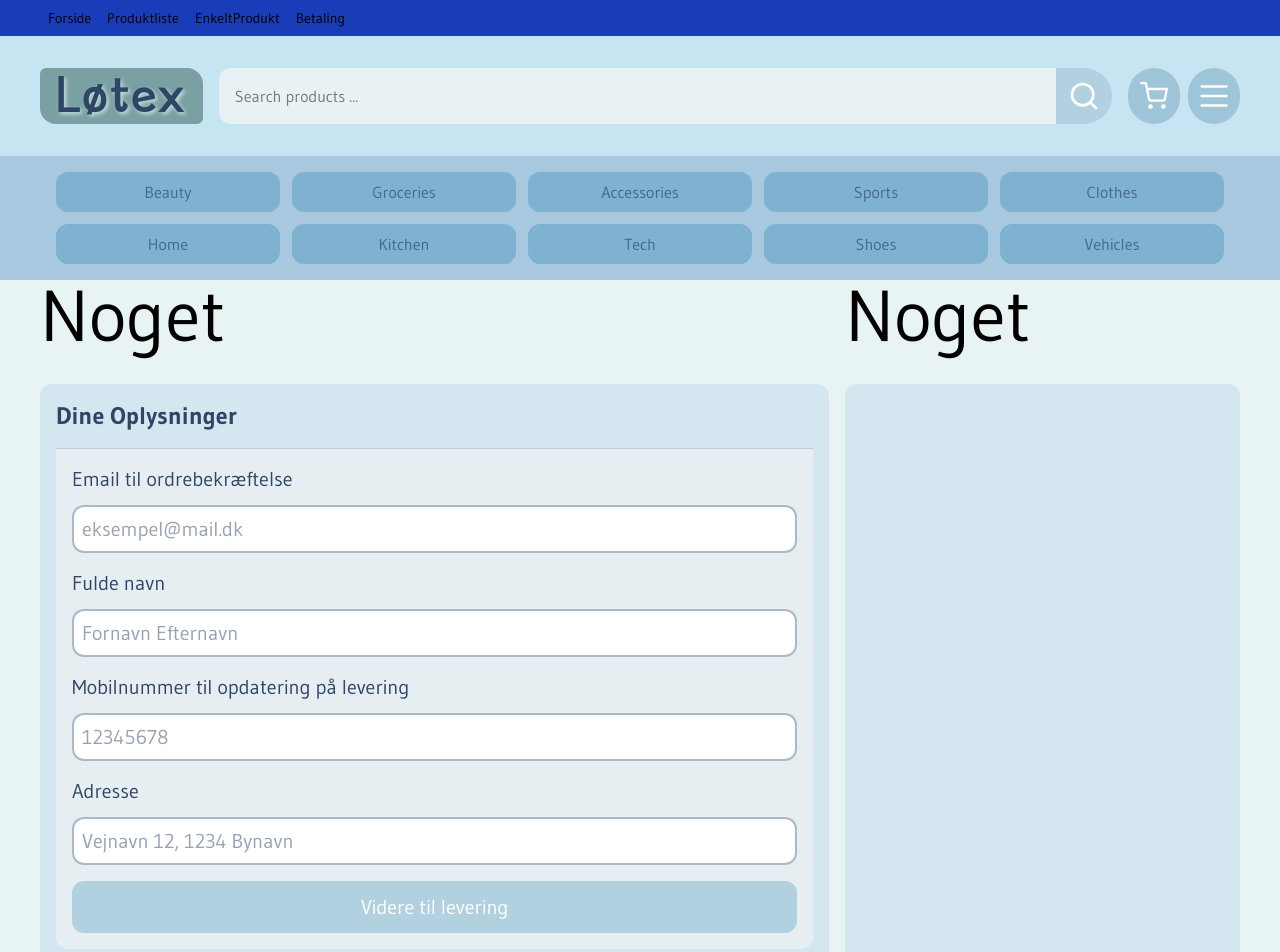
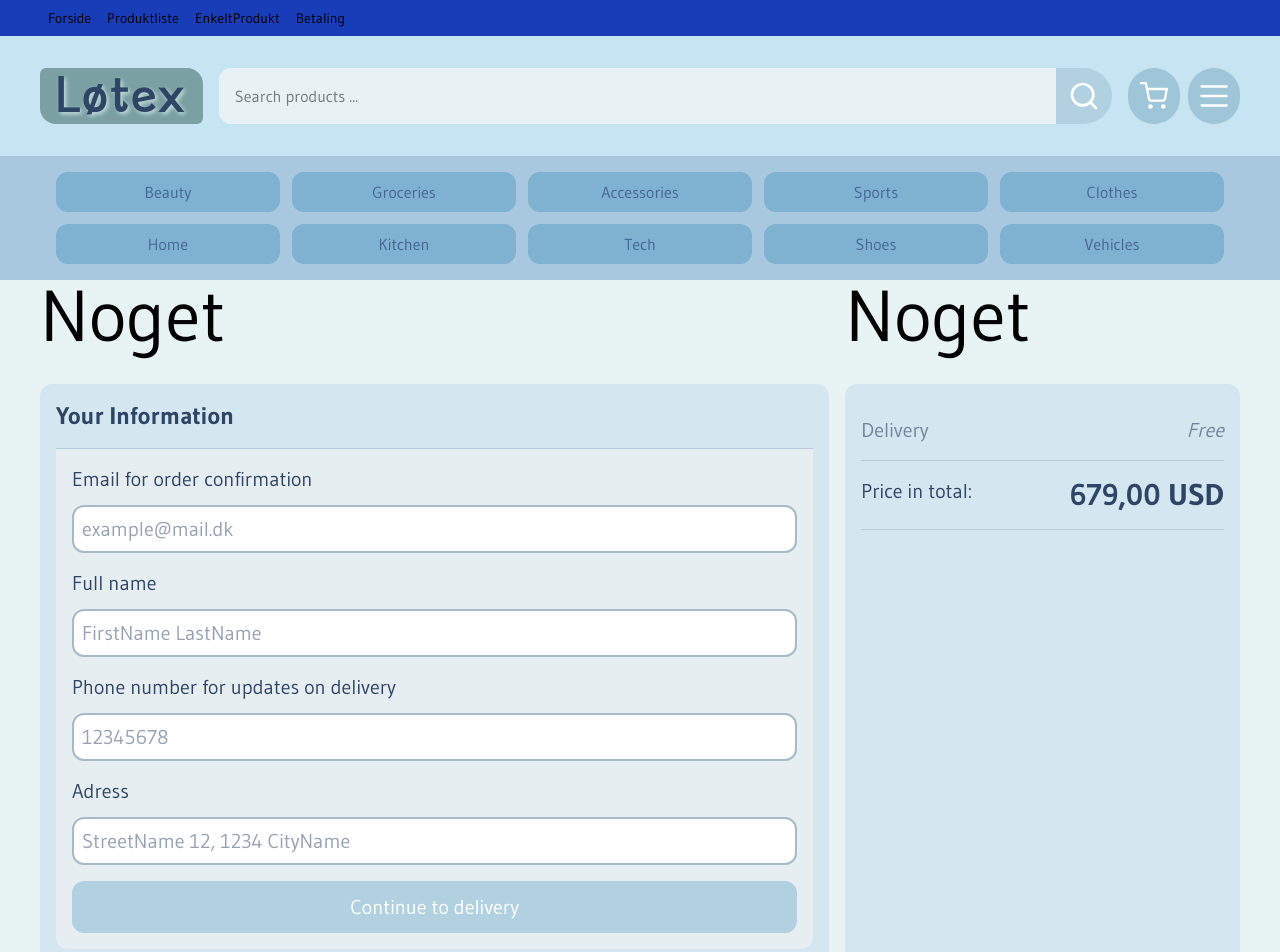
Before and after one commit to Jumo0003/En-simple-Webshop, a Next.js app: page /betaling in a window 1280 px wide. Shown: the top 952 px of the page. Built offline with nearby package versions, Linux system fonts and the light colour scheme.

Commit message:
pillet ved belob i alt sektion og accordion Victory

```diff
--- a/src/app/components/BelobSektion.jsx
+++ b/src/app/components/BelobSektion.jsx
@@ -1,5 +1,16 @@
 const BelobIAlt = () => {
-  return <section className="text-xl bg-[#D4E7F1] p-4 rounded-xl"></section>;
+  return (
+    <section className="text-xl text-[#2e4565] bg-[#D4E7F1] p-4 rounded-xl">
+      <div className="flex py-4 text-[#2e456598] justify-between border-b border-[#2e45652d]">
+        <h2>Delivery</h2>
+        <p className="italic">Free</p>
+      </div>
+      <div className="flex py-4 justify-between border-b border-[#2e45652d]">
+        <h2>Price in total:</h2>
+        <p className="text-3xl font-bold">679,00 USD</p>
+      </div>
+    </section>
+  );
 };
 
 export default BelobIAlt;
--- a/src/app/components/BetalingAccordion.jsx
+++ b/src/app/components/BetalingAccordion.jsx
@@ -12,10 +12,10 @@ const BetalingAccordion = () => {
   const betalingRef = useRef(null);
 
   const leveringOptions = [
-    {value: "all", label: "Posthus/pakkeboks - NordPost"},
-    {value: "discount", label: "Levering til butik"},
-    {value: "discount2", label: "Hjemmelevering [Lørdag]"},
-    {value: "soldout", label: "Hjemmelevering - NordPost"},
+    {value: "all", label: "Post office/parcel locker - NordPost"},
+    {value: "discount", label: "Delivery to shop"},
+    {value: "discount2", label: "Home delivery (Saturday)"},
+    {value: "soldout", label: "Home delivery - NordPost"},
   ];
 
   const selectedLevering =
@@ -26,30 +26,30 @@ const BetalingAccordion = () => {
     <section className="text-xl bg-[#D4E7F1] p-4 rounded-xl">
       <details ref={oplysningerRef} open>
         <summary className="text-[#2e4565] pb-4 border-b border-[#2e45652d] text-2xl font-bold rounded-t-xl cursor-pointer">
-          Dine Oplysninger
+          Your Information
         </summary>
         <form className="text-md flex flex-col gap-4 text-[#2e4565] bg-[#e7eef2] p-4 rounded-b-xl">
           <legend className="flex flex-col gap-3">
-            Email til ordrebekræftelse
+            Email for order confirmation
             <input
               type="email"
-              placeholder="eksempel@mail.dk"
+              placeholder="example@mail.dk"
               className="bg-white p-2 rounded-xl border-[#a6bbc7] border-2 focus:outline-none focus:ring-[#9FC5D9]"
             />
           </legend>
 
           <legend className="flex flex-col gap-3">
-            Fulde navn
+            Full name
             <input
               type="text"
-              placeholder="Fornavn Efternavn"
+              placeholder="FirstName LastName"
               maxLength={200}
               className="bg-white p-2 rounded-xl border-[#a6bbc7] border-2 focus:outline-none focus:ring-[#9FC5D9]"
             />
           </legend>
 
           <legend className="flex flex-col gap-3">
-            Mobilnummer til opdatering på levering
+            Phone number for updates on delivery
             <input
               type="tel"
               placeholder="12345678"
@@ -59,10 +59,10 @@ const BetalingAccordion = () => {
           </legend>
 
           <legend className="flex flex-col gap-3">
-            Adresse
+            Adress
             <input
               type="number"
-              placeholder="Vejnavn 12, 1234 Bynavn"
+              placeholder="StreetName 12, 1234 CityName"
               className="bg-white p-2 rounded-xl border-[#a6bbc7] border-2 focus:outline-none focus:ring-[#9FC5D9]"
             />
           </legend>
@@ -77,7 +77,7 @@ const BetalingAccordion = () => {
             }}
             className="transition-colors duration-400 w-full bg-[#b1d1e1] hover:bg-[#94b9cd] active:bg-[#94b9cd] hover:text-[#456695] active:text-[#456695] ease-in-out rounded-xl p-3 text-white"
           >
-            Videre til levering
+            Continue to delivery
           </button>
         </form>
       </details>
@@ -89,11 +89,11 @@ const BetalingAccordion = () => {
           }}
           className="text-[#2e4565] py-4 border-b border-[#2e45652d] text-2xl font-bold rounded-t-xl cursor-pointer"
         >
-          Levering
+          Delivery
         </summary>
         <div className="text-md text-[#2e4565] bg-[#e7eef2] flex flex-col gap-4 p-4 rounded-b-xl">
           <fieldset className="flex flex-col gap-2">
-            <legend className="font-bold mb-4">Leveringsmetoder</legend>
+            <legend className="font-bold mb-4">Delivery methods</legend>
 
             {leveringOptions.map((option) => (
               <button
@@ -121,7 +121,7 @@ const BetalingAccordion = () => {
             }}
             className="transition-colors duration-400 w-full bg-[#b1d1e1] hover:bg-[#94b9cd] active:bg-[#94b9cd] hover:text-[#456695] active:text-[#456695] ease-in-out rounded-xl p-3 text-white"
           >
-            Benyt denne levering
+            Use this delivery
           </button>
         </div>
       </details>
@@ -133,15 +133,15 @@ const BetalingAccordion = () => {
           }}
           className="text-[#2e4565] py-4 border-b border-[#2e45652d] text-2xl font-bold rounded-t-xl cursor-pointer"
         >
-          Betaling
+          Payment
         </summary>
         <form className="text-md text-[#2e4565] bg-[#e7eef2] p-4 rounded-b-xl">
           <legend className="flex flex-col gap-3 p-4">
-            <b>Faktureringsadresse</b> <p>Vejnavn 12, 1234 Bynavn</p>
+            <b>Billing adress</b> <p>StreetName 12, 1234 CityName</p>
           </legend>
 
           <legend className="flex flex-col p-4 gap-3">
-            <b> Betal med</b>
+            <b> Pay with</b>
             <div className="flex gap-1 flex-wrap">
               <div
                 className="w-16 aspect-video bg-red-300 rounded-sm"
@@ -163,7 +163,7 @@ const BetalingAccordion = () => {
           </legend>
 
           <legend className="flex flex-col gap-3 p-4 text-sm underline hover:text-green-900 cursor-pointer">
-            Tilføj gavekort?
+            Apply gift card?
           </legend>
 
           <legend className="flex flex-col gap-3 p-4">
@@ -172,9 +172,7 @@ const BetalingAccordion = () => {
                 type="checkbox"
                 className="bg-white size-8 p-4 rounded-xl accent-[#4c6f86] border-[#a6bbc7] border-2 focus:outline-none focus:ring-[#9FC5D9]"
               />
-              <h2>
-                Jeg accepterer Løtex' handelsbetingelser og privatlivspolitik
-              </h2>
+              <h2>I accept Løtex' Terms & conditions and privacy policy</h2>
             </div>
             <p className="text-sm text-gray-500">
               Lorem ipsum dolor sit, amet consectetur adipisicing elit. Optio,
```
